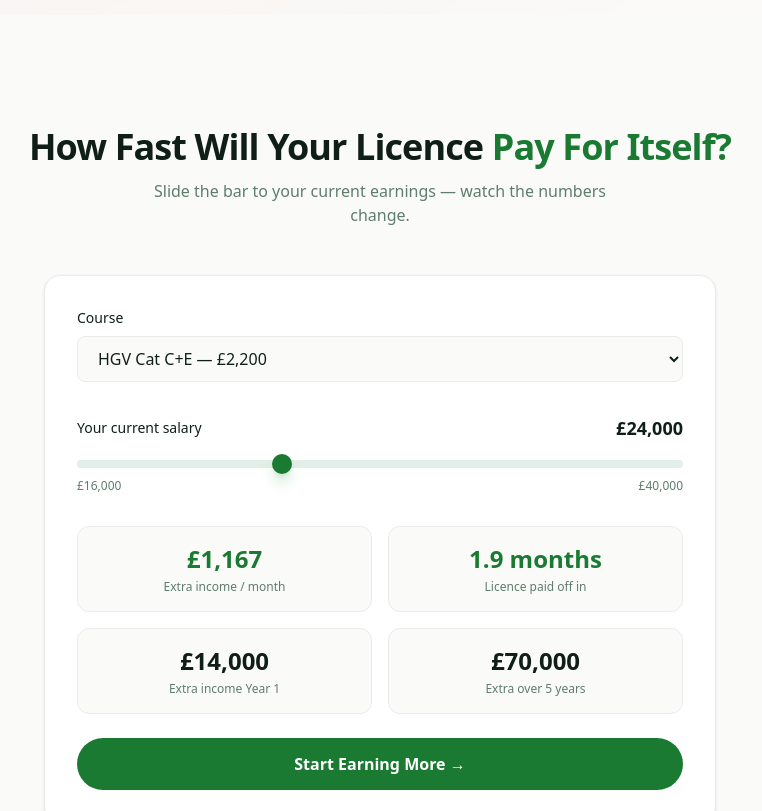
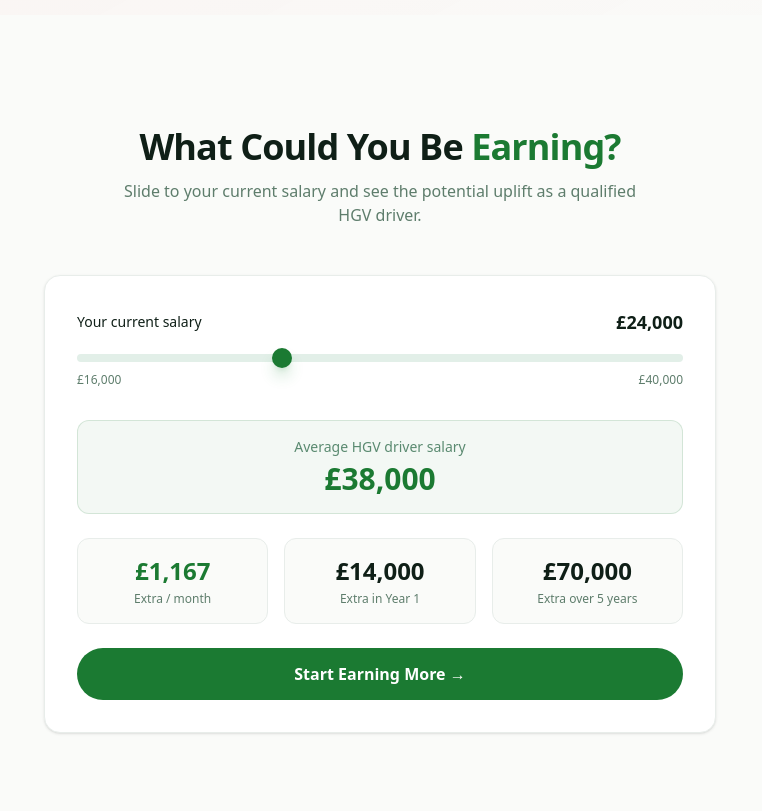
Before and after one commit to Paymahn/roadready, a Next.js app in the folder roadready/: page / in a window 1280 px wide. Shown: the part 3520-4331 px from the top of the page, without its empty margins (260-1022 px from the left). Built offline with nearby package versions, Linux system fonts and the light colour scheme.

Commit message:
amir's 3rd site upload

```diff
--- a/roadready/src/app/page.tsx
+++ b/roadready/src/app/page.tsx
@@ -256,11 +256,9 @@ function TrustStrip() {
 function ROICalculator({ onEnquire }: { onEnquire: () => void }) {
   const { ref, revealed } = useReveal();
   const [currentSalary, setCurrentSalary] = useState(24000);
-  const [selectedCourse, setSelectedCourse] = useState(2200);
 
   const hgvAvg = 38000;
-  const monthlyUplift = Math.round((hgvAvg - currentSalary) / 12);
-  const paybackMonths = monthlyUplift > 0 ? (selectedCourse / monthlyUplift).toFixed(1) : "—";
+  const monthlyUplift = Math.max(0, Math.round((hgvAvg - currentSalary) / 12));
   const yearOneExtra = Math.max(0, hgvAvg - currentSalary);
   const fiveYearExtra = yearOneExtra * 5;
 
@@ -269,29 +267,15 @@ function ROICalculator({ onEnquire }: { onEnquire: () => void }) {
       <div ref={ref} className={`max-w-7xl mx-auto px-4 sm:px-6 lg:px-8 ${!revealed ? "opacity-0 translate-y-5" : "animate-reveal-up"}`}>
         <div className="text-center mb-12">
           <h2 className="font-heading text-3xl sm:text-4xl font-bold text-dark mb-3 tracking-tight">
-            How Fast Will Your Licence{" "}
-            <span className="text-blue-600">Pay For Itself?</span>
+            What Could You Be{" "}
+            <span className="text-blue-600">Earning?</span>
           </h2>
           <p className="text-slate-400 max-w-lg mx-auto">
-            Slide the bar to your current earnings — watch the numbers change.
+            Slide to your current salary and see the potential uplift as a qualified HGV driver.
           </p>
         </div>
 
         <div className="max-w-2xl mx-auto bg-white border border-slate-800 rounded-2xl p-6 sm:p-8 shadow-sm">
-          <div className="mb-8">
-            <label className="block text-sm font-medium text-dark mb-2">Course</label>
-            <select
-              value={selectedCourse}
-              onChange={(e) => setSelectedCourse(Number(e.target.value))}
-              className="w-full px-4 py-2.5 bg-slate-950 border border-slate-800 rounded-lg text-dark focus:outline-none focus:ring-2 focus:ring-blue-500 min-h-[44px]"
-            >
-              <option value={1800}>HGV Cat C — £1,800</option>
-              <option value={2200}>HGV Cat C+E — £2,200</option>
-              <option value={3500}>Cat C + C+E Combo — £3,500</option>
-              <option value={650}>Forklift — £650</option>
-            </select>
-          </div>
-
           <div className="mb-8">
             <div className="flex items-center justify-between mb-2">
               <label className="text-sm font-medium text-dark">Your current salary</label>
@@ -312,10 +296,14 @@ function ROICalculator({ onEnquire }: { onEnquire: () => void }) {
             </div>
           </div>
 
-          <div className="grid grid-cols-2 gap-4 mb-6">
-            <ResultCard label="Extra income / month" value={formatCurrency(Math.max(0, monthlyUplift))} highlight />
-            <ResultCard label="Licence paid off in" value={`${paybackMonths} months`} highlight />
-            <ResultCard label="Extra income Year 1" value={formatCurrency(yearOneExtra)} />
+          <div className="bg-blue-600/5 border border-blue-600/15 rounded-xl p-4 mb-6 text-center">
+            <div className="text-sm text-slate-500 mb-1">Average HGV driver salary</div>
+            <div className="text-3xl font-extrabold text-blue-600">£38,000</div>
+          </div>
+
+          <div className="grid grid-cols-3 gap-4 mb-6">
+            <ResultCard label="Extra / month" value={formatCurrency(monthlyUplift)} highlight />
+            <ResultCard label="Extra in Year 1" value={formatCurrency(yearOneExtra)} />
             <ResultCard label="Extra over 5 years" value={formatCurrency(fiveYearExtra)} />
           </div>
 
@@ -353,7 +341,7 @@ function CoursePreview({ onEnquire }: { onEnquire: (course?: string) => void })
         <div className="flex flex-col sm:flex-row items-start sm:items-end justify-between mb-12">
           <div>
             <h2 className="font-heading text-3xl sm:text-4xl font-bold text-dark mb-3 tracking-tight">Our Courses</h2>
-            <p className="text-slate-400">No hidden fees. Everything included in the price.</p>
+            <p className="text-slate-400">Everything included. Enquire for details on any course.</p>
           </div>
           <Link
             href="/courses"
@@ -1031,11 +1019,21 @@ function FinalCTA({ onEnquire }: { onEnquire: () => void }) {
           This Licence Opens{" "}
           <span className="text-transparent bg-clip-text bg-gradient-to-r from-blue-600 to-blue-400">An Entire Career</span>
         </h2>
-        <p className="text-lg text-slate-500 max-w-2xl mx-auto mb-6">
-          It&apos;s not just a licence — it&apos;s the entry point to a whole new field. Our graduates have gone on to become long-haul drivers, fleet managers, owner-operators, and even driving instructors themselves.
+        <p className="text-lg text-slate-500 max-w-2xl mx-auto mb-8">
+          It&apos;s not just a licence — it&apos;s the entry point to a whole new field. Our graduates have gone on to build careers including:
         </p>
+        <div className="grid grid-cols-2 sm:grid-cols-3 gap-x-6 gap-y-3 max-w-xl mx-auto mb-10 text-left">
+          {["Long-haul driver", "Fleet manager", "Owner-operator", "Driving instructor", "Logistics coordinator", "Warehouse manager"].map((role) => (
+            <div key={role} className="flex items-center gap-2 text-dark font-medium">
+              <svg className="w-4 h-4 text-emerald-500 shrink-0" fill="none" viewBox="0 0 24 24" stroke="currentColor" strokeWidth={2.5}>
+                <path strokeLinecap="round" strokeLinejoin="round" d="M13 7l5 5m0 0l-5 5m5-5H6" />
+              </svg>
+              {role}
+            </div>
+          ))}
+        </div>
         <p className="text-lg text-slate-500 max-w-2xl mx-auto mb-10">
-          If you&apos;re looking for a fresh start, a better income, or a career you can actually be proud of — <span className="font-semibold text-dark">this is where it begins</span>.
+          If you&apos;re ready for a fresh start and a career with real progression — <span className="font-semibold text-dark">this is where it begins</span>.
         </p>
         <button
           onClick={onEnquire}
```
